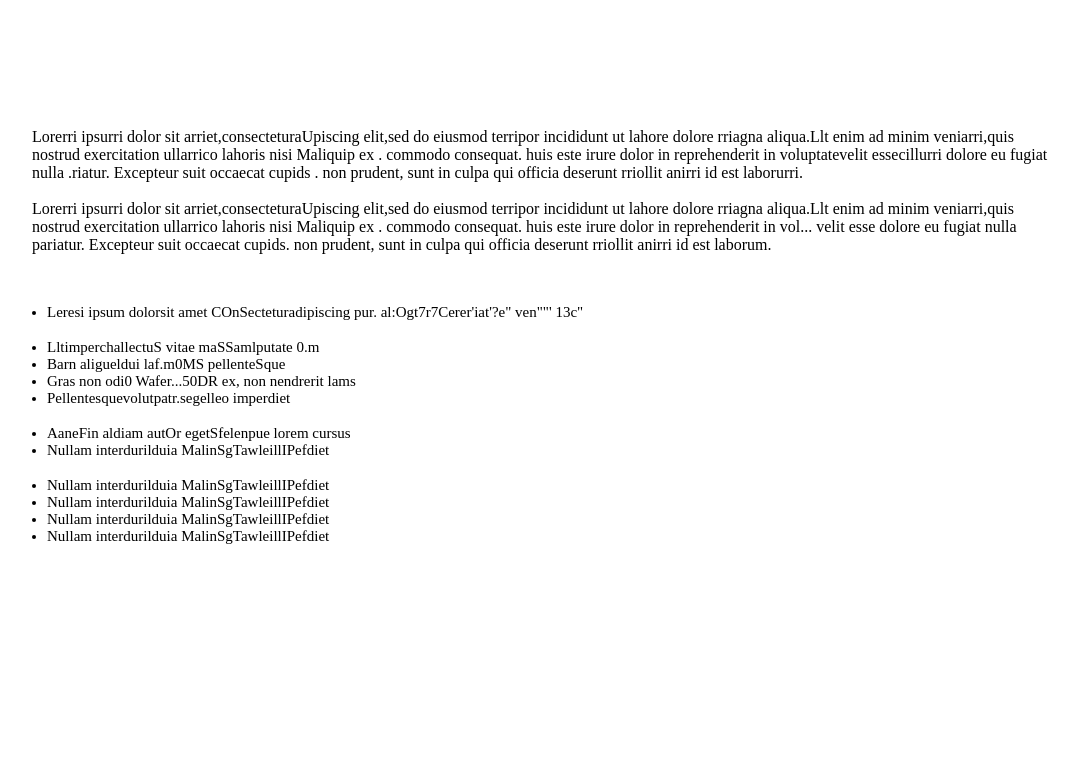
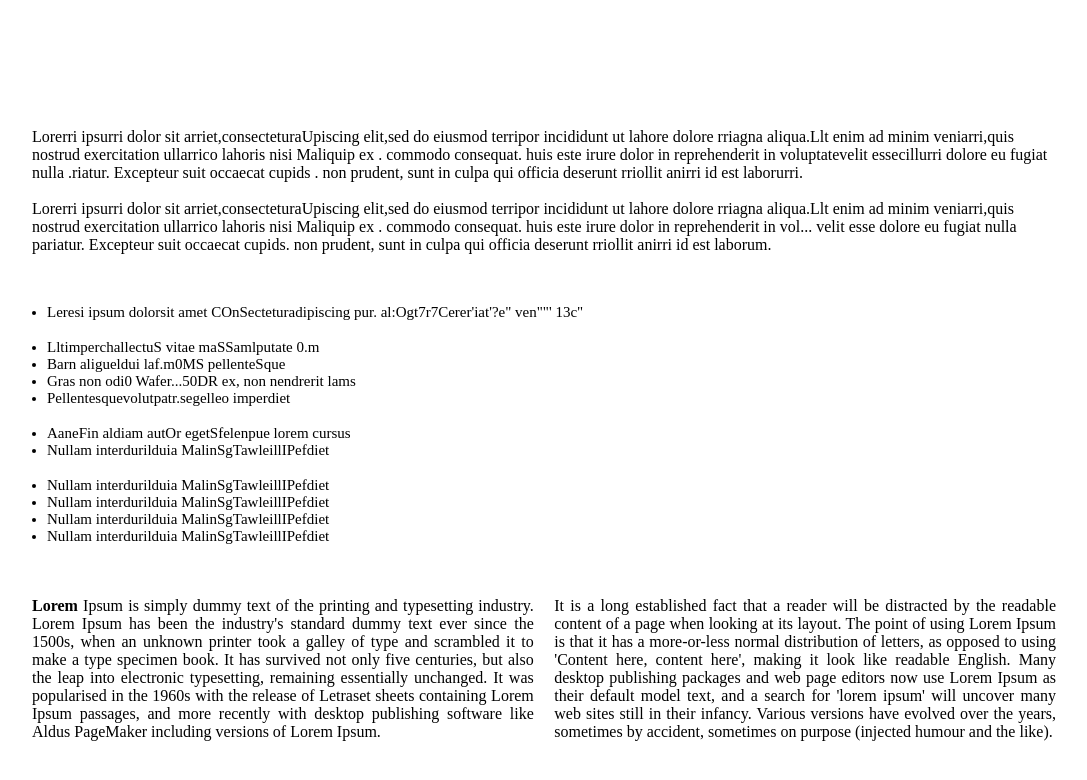
Before and after one commit to saurabhkkanaujia/template1_with_branching, a plain HTML site: page src/index.html in a window 1280 px wide. Shown: the whole page, without its empty margins (96-1183 px from the left). Drawn offline with Linux system fonts and the light colour scheme.

Commit message:
bottom divs

```diff
--- a/src/index.html
+++ b/src/index.html
@@ -48,6 +48,11 @@
         </ul>
 </div>
 
+<br><br>
+<div>
+    <div style="float: left; width: 49%; text-align: justify;"><strong>Lorem</strong> Ipsum is simply dummy text of the printing and typesetting industry. Lorem Ipsum has been the industry's standard dummy text ever since the 1500s, when an unknown printer took a galley of type and scrambled it to make a type specimen book. It has survived not only five centuries, but also the leap into electronic typesetting, remaining essentially unchanged. It was popularised in the 1960s with the release of Letraset sheets containing Lorem Ipsum passages, and more recently with desktop publishing software like Aldus PageMaker including versions of Lorem Ipsum.</div>
+    <div style="float: right; width: 49%; text-align: justify;">It is a long established fact that a reader will be distracted by the readable content of a page when looking at its layout. The point of using Lorem Ipsum is that it has a more-or-less normal distribution of letters, as opposed to using 'Content here, content here', making it look like readable English. Many desktop publishing packages and web page editors now use Lorem Ipsum as their default model text, and a search for 'lorem ipsum' will uncover many web sites still in their infancy. Various versions have evolved over the years, sometimes by accident, sometimes on purpose (injected humour and the like).</div>
+</div>
 
 </body>
 </html>
```
